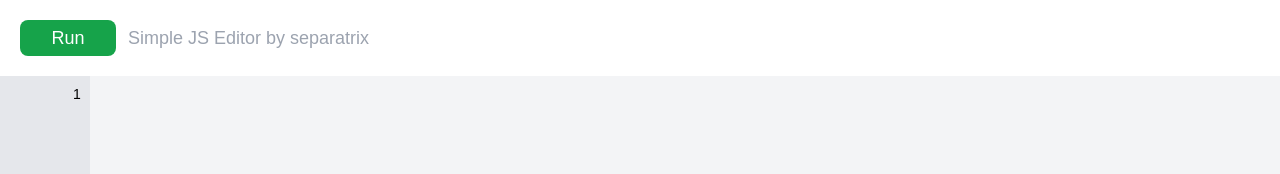
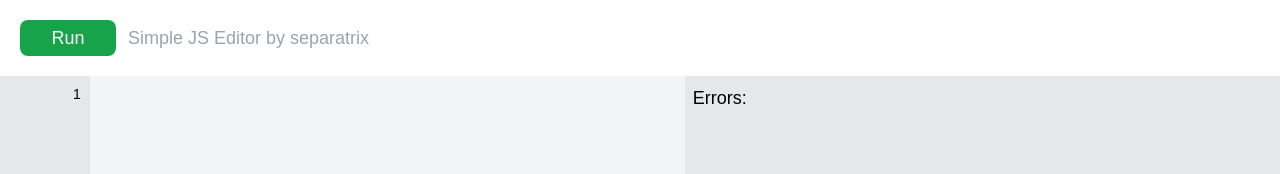
Before and after one commit to separatrixxx/Simple-JS-Editor, a React (Create React App) app: page / in a window 1280 px wide. Shown: the top 174 px of the page. Built offline with nearby package versions, Linux system fonts and the light colour scheme.

Commit message:
Update App.js

```diff
--- a/src/App.js
+++ b/src/App.js
@@ -10,10 +10,20 @@ function App() {
           hover:text-gray-500 transition-colors duration-500 ease-in-out text-sm md:text-lg">Simple JS Editor by separatrix</a>
         </div>
         <div className="flex flex-row w-full">
-          <textarea id="textarea2" readOnly spellCheck="false" className="w-1/15 md:w-1/7 h-87/100 resize-none overflow-hidden
+          <textarea id="textarea2" readOnly spellCheck="false" className="w-1/15 md:w-1/7 h-43/100 md:h-87/100 resize-none overflow-hidden
           focus:outline-none bg-gray-200 p-2 text-sm font-thin text-end tracking-wider"></textarea>
-          <textarea id="textarea" spellCheck="false" className="w-1/85 md:w-1/93 h-87/100 resize-none focus:outline-none
+          <div className="flex flex-col md:flex-row w-1/85 md:w-1/93 h-43/100 md:h-87/100">
+              <textarea id="textarea" spellCheck="false" className="w-full md:w-1/2 h-full resize-none focus:outline-none
           bg-gray-100 p-2 text-sm font-thin text-gray-700 tracking-wider"></textarea>
+              <div className="w-1/2 h-full bg-gray-200 p-2 hidden md:block">
+                  <h1 className="text-lg font-thin mb-3">Errors:</h1>
+                  <p id="error_message_1" className="text-sm font-thin text-red-500"></p>
+              </div>
+          </div>
+        </div>
+        <div className="w-full bg-gray-200 p-2 block md:hidden h-43/100">
+            <h1 className="text-lg font-thin mb-3">Errors:</h1>
+            <p id="error_message_2" className="text-sm font-thin text-red-500"></p>
         </div>
       </div>
   );
```
